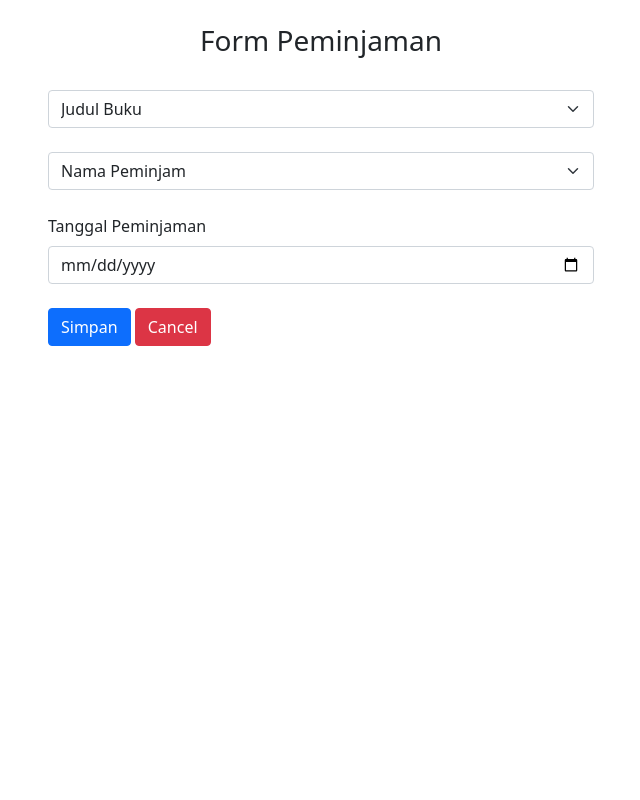
After one commit to maliefrr/ISPerpus_UAS_Perweb, a PHP site: page /form_pinjam.php in a window 1280 px wide. The commit adds this page. Shown: the whole page, without its empty margins (319-959 px from the left). Run offline with PHP 8.4, Linux system fonts and the light colour scheme; data that the repository does not hold is empty.

Commit message:
add form pinjam pages

```diff
--- a/dashboard_admin.php
+++ b/dashboard_admin.php
@@ -16,6 +16,7 @@
                 <ul>
                     <li><a href="mahasiswa.php">Data Mahasiswa</a></li>
                     <li><a href="buku.php">Data Buku</a></li>
+                    <li><a href="form_pinjam.php">Form Peminjaman</a></li>
                 </ul>
             </div>
             <div class="col-md-3"></div>
--- /dev/null
+++ b/form_pinjam.php
@@ -0,0 +1,55 @@
+<?php
+    include "./controller/connection.php";
+?>
+
+<!DOCTYPE html>
+<html lang="en">
+<head>
+    <meta charset="UTF-8">
+    <meta http-equiv="X-UA-Compatible" content="IE=edge">
+    <meta name="viewport" content="width=device-width, initial-scale=1.0">
+    <!-- CSS only -->
+    <link href="https://cdn.jsdelivr.net/npm/bootstrap@5.1.3/dist/css/bootstrap.min.css" rel="stylesheet" integrity="sha384-1BmE4kWBq78iYhFldvKuhfTAU6auU8tT94WrHftjDbrCEXSU1oBoqyl2QvZ6jIW3" crossorigin="anonymous">
+    <title>Library Information System</title>
+</head>
+<body>
+    <h3 class="text-center mt-4">Form Peminjaman</h3>
+    <div class="container">
+        <div class="row">
+            <div class="col-md-3"></div>
+            <div class="col-md">
+
+                <form method="POST" action="./controller/insert_pinjam.php">
+                    <select class="form-select mt-4 " aria-label="Default select example">
+                        <option selected disabled="true">Judul Buku</option>
+                        <?php
+                            $data = $db -> query("SELECT * FROM buku");
+                            while($data_buku = $data -> fetch_array()){
+                        ?>
+                        <option value="<?php echo $data_buku['id_buku']?>"><?php echo $data_buku['judul_buku'] ?></option>
+                        <?php }?>
+                    </select>
+                    <select class="form-select mt-4" aria-label="Default select example">
+                        <option selected disabled="true">Nama Peminjam</option>
+                        <?php
+                            $data = $db -> query("SELECT * FROM mahasiswa");
+                            while($data_mahasiswa = $data -> fetch_array()){
+                        ?>
+                        <option value="<?php echo $data_mahasiswa['id_mahasiswa']?>"><?php echo $data_mahasiswa['nama'] ?></option>
+                        <?php }?>
+                    </select>
+                    <div class="mt-4 mb-4">
+                        <label for="tanggal_pinjam" class="form-label">Tanggal Peminjaman</label>
+                        <input type="date" name="tanggal_pinjam" id="tanggal_pinjam" class="form-control">
+                    </div>
+                    <button type="submit" class="btn btn-primary">Simpan</button>
+                    <button type="reset" class="btn btn-danger">Cancel</button>
+                </form>
+            </div>
+            <div class="col-md-3"></div>
+        </div>
+    </div>
+    <!-- JavaScript Bundle with Popper -->
+    <script src="https://cdn.jsdelivr.net/npm/bootstrap@5.1.3/dist/js/bootstrap.bundle.min.js" integrity="sha384-ka7Sk0Gln4gmtz2MlQnikT1wXgYsOg+OMhuP+IlRH9sENBO0LRn5q+8nbTov4+1p" crossorigin="anonymous"></script>
+</body>
+</html>
```
